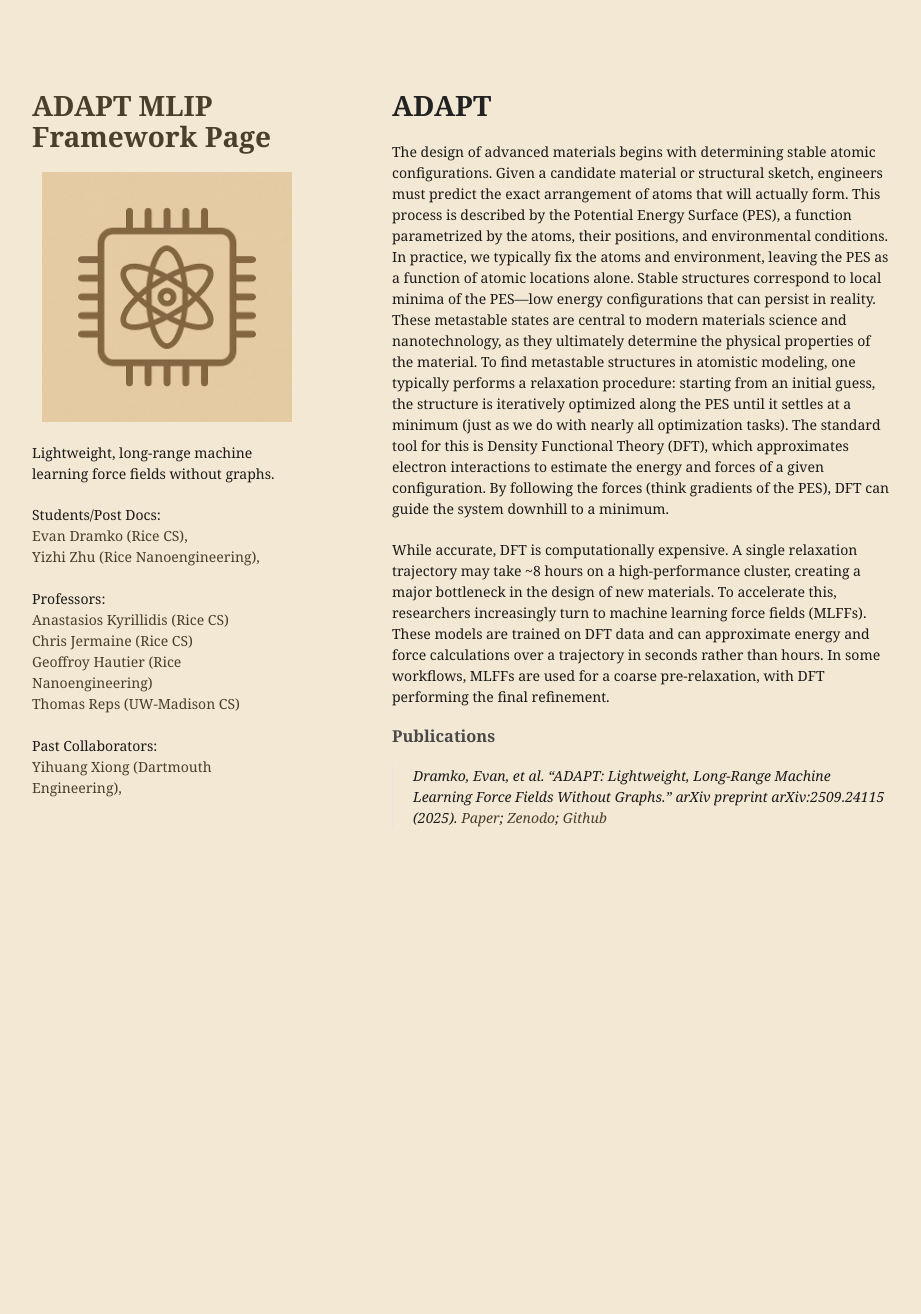
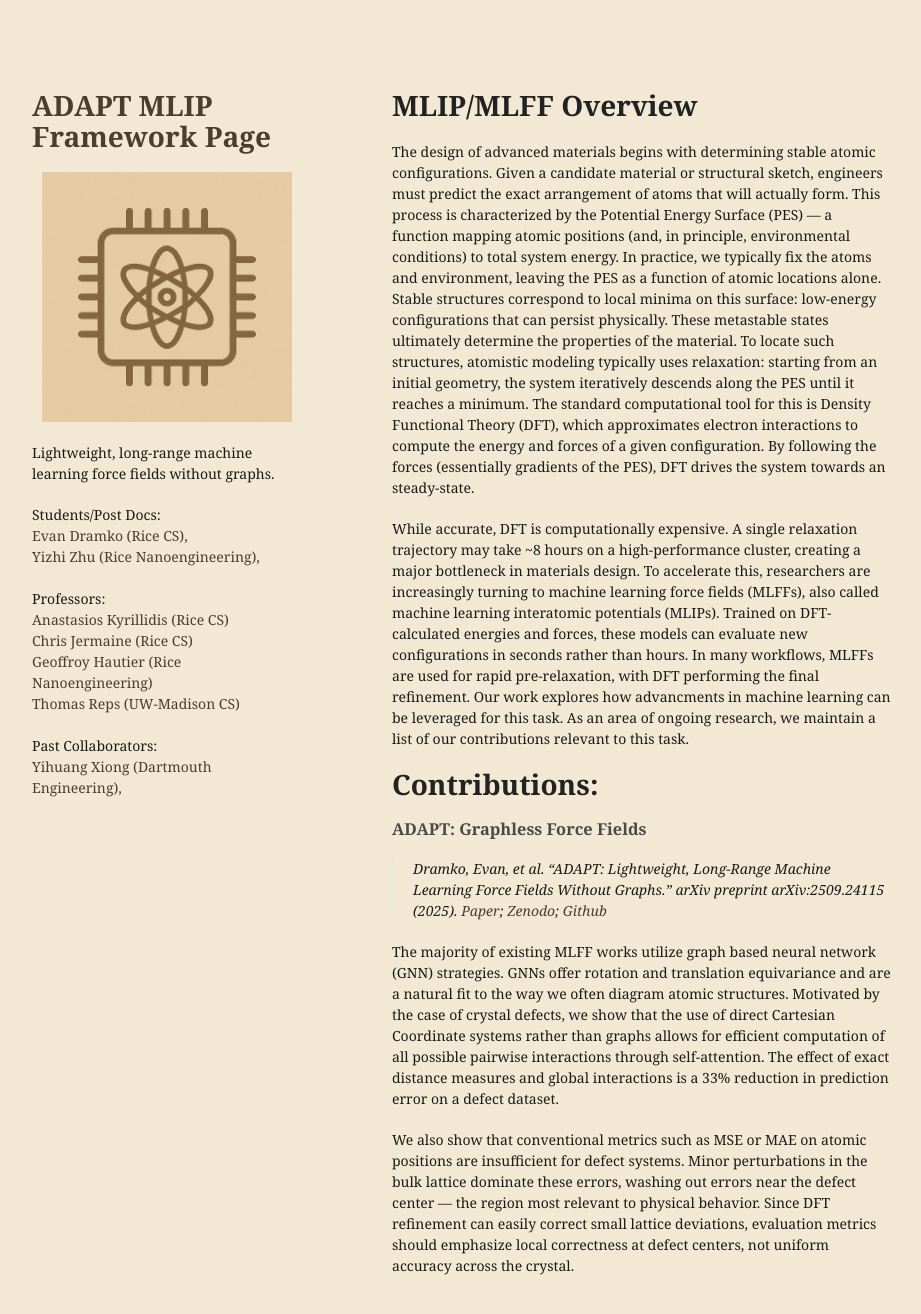
Before and after one commit to EvanDramko/ADAPT_webpage, a Jekyll site: the page built from index.md, in a window 1280 px wide and 1346 px high. Shown: the top 1314 px of the window, without its empty margins (178-1099 px from the left). Built offline with Jekyll 4.4.1, drawn with Linux system fonts in a browser that asks for light colours; our own code applies the rules of GitHub Pages for plain Markdown files.

Commit message:
added paper description

```diff
--- a/index.md
+++ b/index.md
@@ -1,17 +1,20 @@
 ---
 layout: default
-title: ADAPT
 ---
-# ADAPT
-The design of advanced materials begins with determining stable atomic configurations. Given a candidate material or structural sketch, engineers must predict the exact arrangement of atoms that will actually form. This process is described by the Potential Energy Surface (PES), a function parametrized by the atoms, their positions, and environmental conditions. In practice, we typically fix the atoms and environment, leaving the PES as a function of atomic locations alone. Stable structures correspond to local minima of the PES—low energy configurations that can persist in reality. These metastable states are central to modern materials science and nanotechnology, as they ultimately determine the physical properties of the material.
-To find metastable structures in atomistic modeling, one typically performs a relaxation procedure: starting from an initial guess, the structure is iteratively optimized along the PES until it settles at a minimum (just as we do with nearly all optimization tasks). The standard tool for this is Density Functional Theory (DFT), which approximates electron interactions to estimate the energy and forces of a given configuration. By following the forces (think gradients of the PES), DFT can guide the system downhill to a minimum.
+# MLIP/MLFF Overview
+The design of advanced materials begins with determining stable atomic configurations. Given a candidate material or structural sketch, engineers must predict the exact arrangement of atoms that will actually form. This process is characterized by the Potential Energy Surface (PES) — a function mapping atomic positions (and, in principle, environmental conditions) to total system energy. In practice, we typically fix the atoms and environment, leaving the PES as a function of atomic locations alone. Stable structures correspond to local minima on this surface: low-energy configurations that can persist physically. These metastable states ultimately determine the properties of the material.
+To locate such structures, atomistic modeling typically uses relaxation: starting from an initial geometry, the system iteratively descends along the PES until it reaches a minimum. The standard computational tool for this is Density Functional Theory (DFT), which approximates electron interactions to compute the energy and forces of a given configuration. By following the forces (essentially gradients of the PES), DFT drives the system towards an steady-state.
 
-While accurate, DFT is computationally expensive. A single relaxation trajectory may take ~8 hours on a high-performance cluster, creating a major bottleneck in the design of new materials.
-To accelerate this, researchers increasingly turn to machine learning force fields (MLFFs). These models are trained on DFT data and can approximate energy and force calculations over a trajectory in seconds rather than hours. In some workflows, MLFFs are used for a coarse pre-relaxation, with DFT performing the final refinement.
+While accurate, DFT is computationally expensive. A single relaxation trajectory may take ~8 hours on a high-performance cluster, creating a major bottleneck in materials design.
+To accelerate this, researchers are increasingly turning to machine learning force fields (MLFFs), also called machine learning interatomic potentials (MLIPs). Trained on DFT-calculated energies and forces, these models can evaluate new configurations in seconds rather than hours. In many workflows, MLFFs are used for rapid pre-relaxation, with DFT performing the final refinement.
+Our work explores how advancments in machine learning can be leveraged for this task. As an area of ongoing research, we maintain a list of our contributions relevant to this task.
 
 
+# Contributions:
 
-### Publications
+### ADAPT: Graphless Force Fields
+> Dramko, Evan, et al. "ADAPT: Lightweight, Long-Range Machine Learning Force Fields Without Graphs." arXiv preprint arXiv:2509.24115 (2025). [Paper](https://arxiv.org/abs/2509.24115); [Zenodo](https://zenodo.org/records/17317543); [Github](https://github.com/EvanDramko/ADAPT_Released)
 
+The majority of existing MLFF works utilize graph based neural network (GNN) strategies. GNNs offer rotation and translation equivariance and are a natural fit to the way we often diagram atomic structures. Motivated by the case of crystal defects, we show that the use of direct Cartesian Coordinate systems rather than graphs allows for efficient computation of all possible pairwise interactions through self-attention. The effect of exact distance measures and global interactions is a 33% reduction in prediction error on a defect dataset.
 
-> Dramko, Evan, et al. "ADAPT: Lightweight, Long-Range Machine Learning Force Fields Without Graphs." arXiv preprint arXiv:2509.24115 (2025). [Paper](https://arxiv.org/abs/2509.24115); [Zenodo](https://zenodo.org/records/17317543); [Github](https://github.com/EvanDramko/ADAPT_Released)
+We also show that conventional metrics such as MSE or MAE on atomic positions are insufficient for defect systems. Minor perturbations in the bulk lattice dominate these errors, washing out errors near the defect center — the region most relevant to physical behavior. Since DFT refinement can easily correct small lattice deviations, evaluation metrics should emphasize local correctness at defect centers, not uniform accuracy across the crystal.
```
